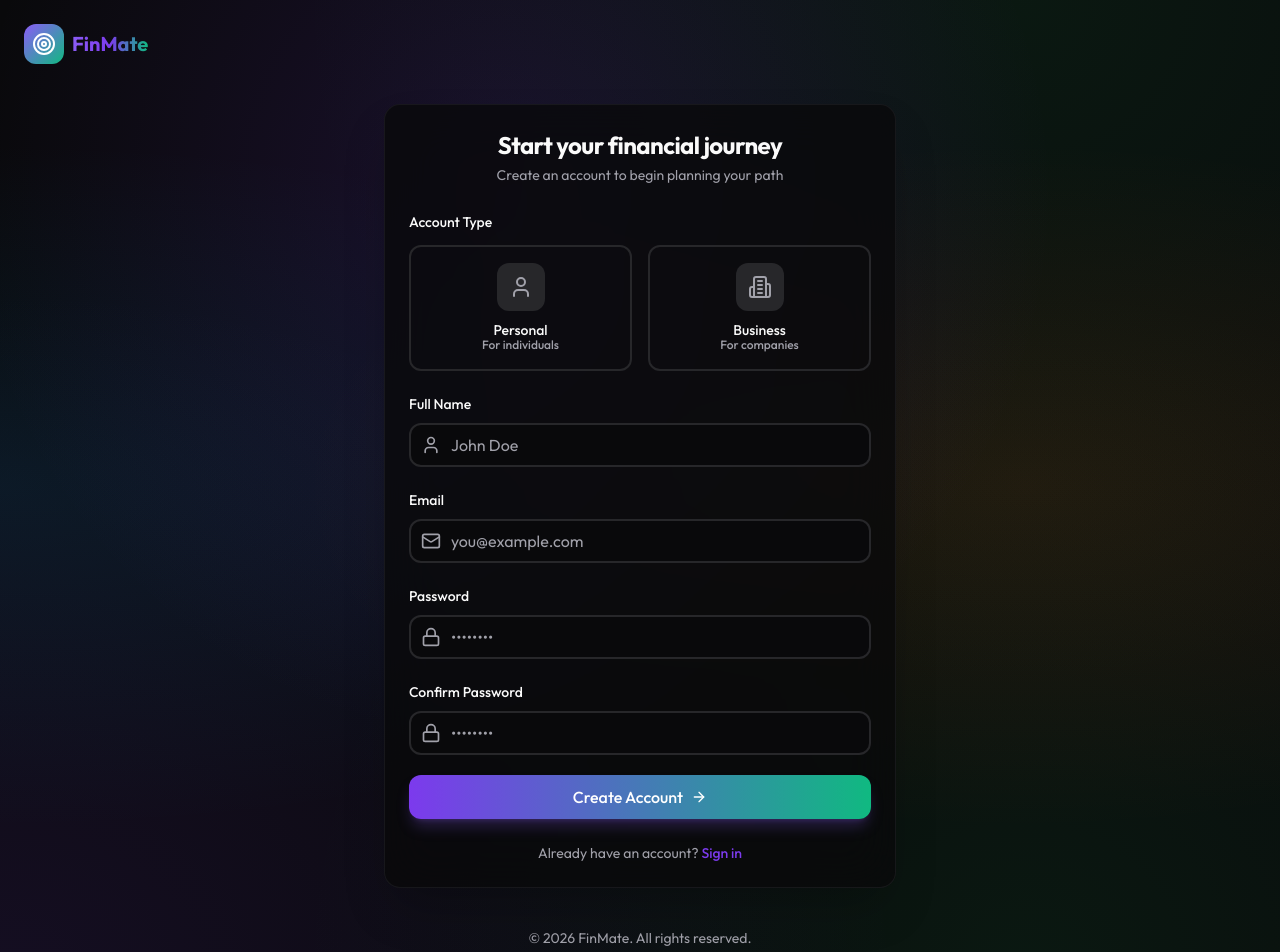
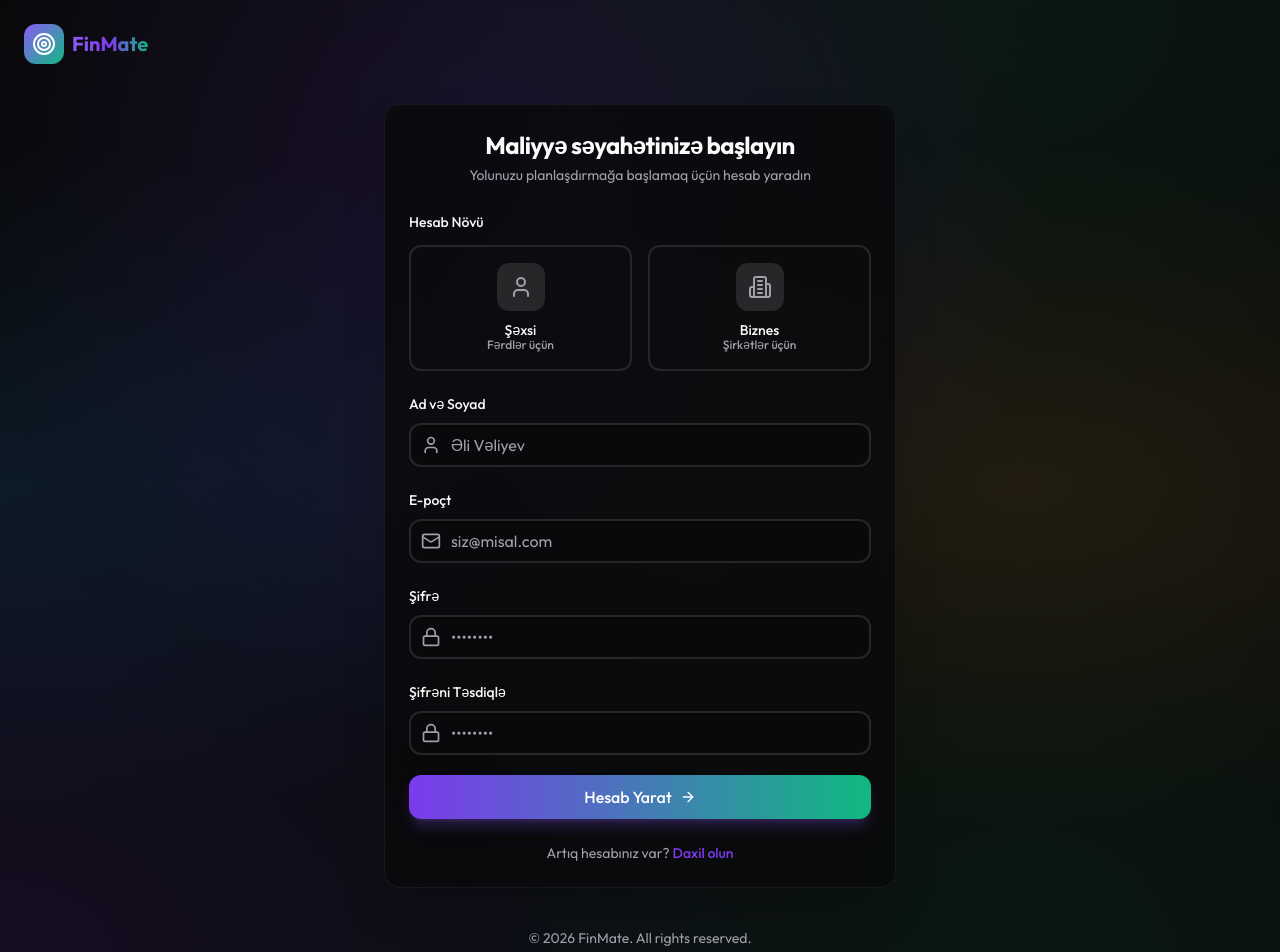
Before and after one commit to RahimovMurad/finmate-budget-app, a Next.js app: page /register in a window 1280 px wide. Shown: the top 952 px of the page. Built offline with nearby package versions, Linux system fonts and the light colour scheme.

Commit message:
Translate register page to Azerbaijani

```diff
--- a/app/(auth)/register/page.tsx
+++ b/app/(auth)/register/page.tsx
@@ -27,11 +27,13 @@ import {
 } from "@/components/ui/card";
 import { RadioGroup, RadioGroupItem } from "@/components/ui/radio-group";
 import { useToast } from "@/hooks/use-toast";
+import { useLanguage } from "@/contexts/language-context";
 import { registerSchema, type RegisterInput } from "@/lib/validations";
 
 export default function RegisterPage() {
   const router = useRouter();
   const { toast } = useToast();
+  const { language } = useLanguage();
   const [isLoading, setIsLoading] = useState(false);
 
   const {
@@ -94,17 +96,17 @@ export default function RegisterPage() {
       <Card className="glass border-0 shadow-2xl">
         <CardHeader className="space-y-1 text-center">
           <CardTitle className="text-2xl font-bold">
-            Start your financial journey
+            {language === "az" ? "Maliyyə səyahətinizə başlayın" : "Start your financial journey"}
           </CardTitle>
           <CardDescription>
-            Create an account to begin planning your path
+            {language === "az" ? "Yolunuzu planlaşdırmağa başlamaq üçün hesab yaradın" : "Create an account to begin planning your path"}
           </CardDescription>
         </CardHeader>
         <CardContent>
           <form onSubmit={handleSubmit(onSubmit)} className="space-y-5">
             {/* Account Type Selection */}
             <div className="space-y-3">
-              <Label>Account Type</Label>
+              <Label>{language === "az" ? "Hesab Növü" : "Account Type"}</Label>
               <RadioGroup
                 value={selectedRole}
                 onValueChange={(value) =>
@@ -141,9 +143,9 @@ export default function RegisterPage() {
                     />
                   </div>
                   <div className="text-center">
-                    <p className="font-medium">Personal</p>
+                    <p className="font-medium">{language === "az" ? "Şəxsi" : "Personal"}</p>
                     <p className="text-xs text-muted-foreground">
-                      For individuals
+                      {language === "az" ? "Fərdlər üçün" : "For individuals"}
                     </p>
                   </div>
                   {selectedRole === "PERSONAL" && (
@@ -186,9 +188,9 @@ export default function RegisterPage() {
                     />
                   </div>
                   <div className="text-center">
-                    <p className="font-medium">Business</p>
+                    <p className="font-medium">{language === "az" ? "Biznes" : "Business"}</p>
                     <p className="text-xs text-muted-foreground">
-                      For companies
+                      {language === "az" ? "Şirkətlər üçün" : "For companies"}
                     </p>
                   </div>
                   {selectedRole === "COMPANY" && (
@@ -209,12 +211,12 @@ export default function RegisterPage() {
 
             {/* Name */}
             <div className="space-y-2">
-              <Label htmlFor="name">Full Name</Label>
+              <Label htmlFor="name">{language === "az" ? "Ad və Soyad" : "Full Name"}</Label>
               <div className="relative">
                 <User className="absolute left-3 top-1/2 -translate-y-1/2 w-5 h-5 text-muted-foreground" />
                 <Input
                   id="name"
-                  placeholder="John Doe"
+                  placeholder={language === "az" ? "Əli Vəliyev" : "John Doe"}
                   className="pl-10"
                   {...register("name")}
                 />
@@ -233,12 +235,12 @@ export default function RegisterPage() {
                   exit={{ opacity: 0, height: 0 }}
                   className="space-y-2"
                 >
-                  <Label htmlFor="companyName">Company Name</Label>
+                  <Label htmlFor="companyName">{language === "az" ? "Şirkət Adı" : "Company Name"}</Label>
                   <div className="relative">
                     <Building2 className="absolute left-3 top-1/2 -translate-y-1/2 w-5 h-5 text-muted-foreground" />
                     <Input
                       id="companyName"
-                      placeholder="Acme Inc."
+                      placeholder={language === "az" ? "Şirkət MMC" : "Acme Inc."}
                       className="pl-10"
                       {...register("companyName")}
                     />
@@ -254,13 +256,13 @@ export default function RegisterPage() {
 
             {/* Email */}
             <div className="space-y-2">
-              <Label htmlFor="email">Email</Label>
+              <Label htmlFor="email">{language === "az" ? "E-poçt" : "Email"}</Label>
               <div className="relative">
                 <Mail className="absolute left-3 top-1/2 -translate-y-1/2 w-5 h-5 text-muted-foreground" />
                 <Input
                   id="email"
                   type="email"
-                  placeholder="you@example.com"
+                  placeholder={language === "az" ? "siz@misal.com" : "you@example.com"}
                   className="pl-10"
                   {...register("email")}
                 />
@@ -272,7 +274,7 @@ export default function RegisterPage() {
 
             {/* Password */}
             <div className="space-y-2">
-              <Label htmlFor="password">Password</Label>
+              <Label htmlFor="password">{language === "az" ? "Şifrə" : "Password"}</Label>
               <div className="relative">
                 <Lock className="absolute left-3 top-1/2 -translate-y-1/2 w-5 h-5 text-muted-foreground" />
                 <Input
@@ -292,7 +294,7 @@ export default function RegisterPage() {
 
             {/* Confirm Password */}
             <div className="space-y-2">
-              <Label htmlFor="confirmPassword">Confirm Password</Label>
+              <Label htmlFor="confirmPassword">{language === "az" ? "Şifrəni Təsdiqlə" : "Confirm Password"}</Label>
               <div className="relative">
                 <Lock className="absolute left-3 top-1/2 -translate-y-1/2 w-5 h-5 text-muted-foreground" />
                 <Input
@@ -320,11 +322,11 @@ export default function RegisterPage() {
               {isLoading ? (
                 <>
                   <Loader2 className="w-4 h-4 animate-spin" />
-                  Creating account...
+                  {language === "az" ? "Hesab yaradılır..." : "Creating account..."}
                 </>
               ) : (
                 <>
-                  Create Account
+                  {language === "az" ? "Hesab Yarat" : "Create Account"}
                   <ArrowRight className="w-4 h-4" />
                 </>
               )}
@@ -333,13 +335,13 @@ export default function RegisterPage() {
 
           <div className="mt-6 text-center text-sm">
             <span className="text-muted-foreground">
-              Already have an account?{" "}
+              {language === "az" ? "Artıq hesabınız var?" : "Already have an account?"}{" "}
             </span>
             <Link
               href="/login"
               className="font-medium text-primary hover:underline"
             >
-              Sign in
+              {language === "az" ? "Daxil olun" : "Sign in"}
             </Link>
           </div>
         </CardContent>
```
